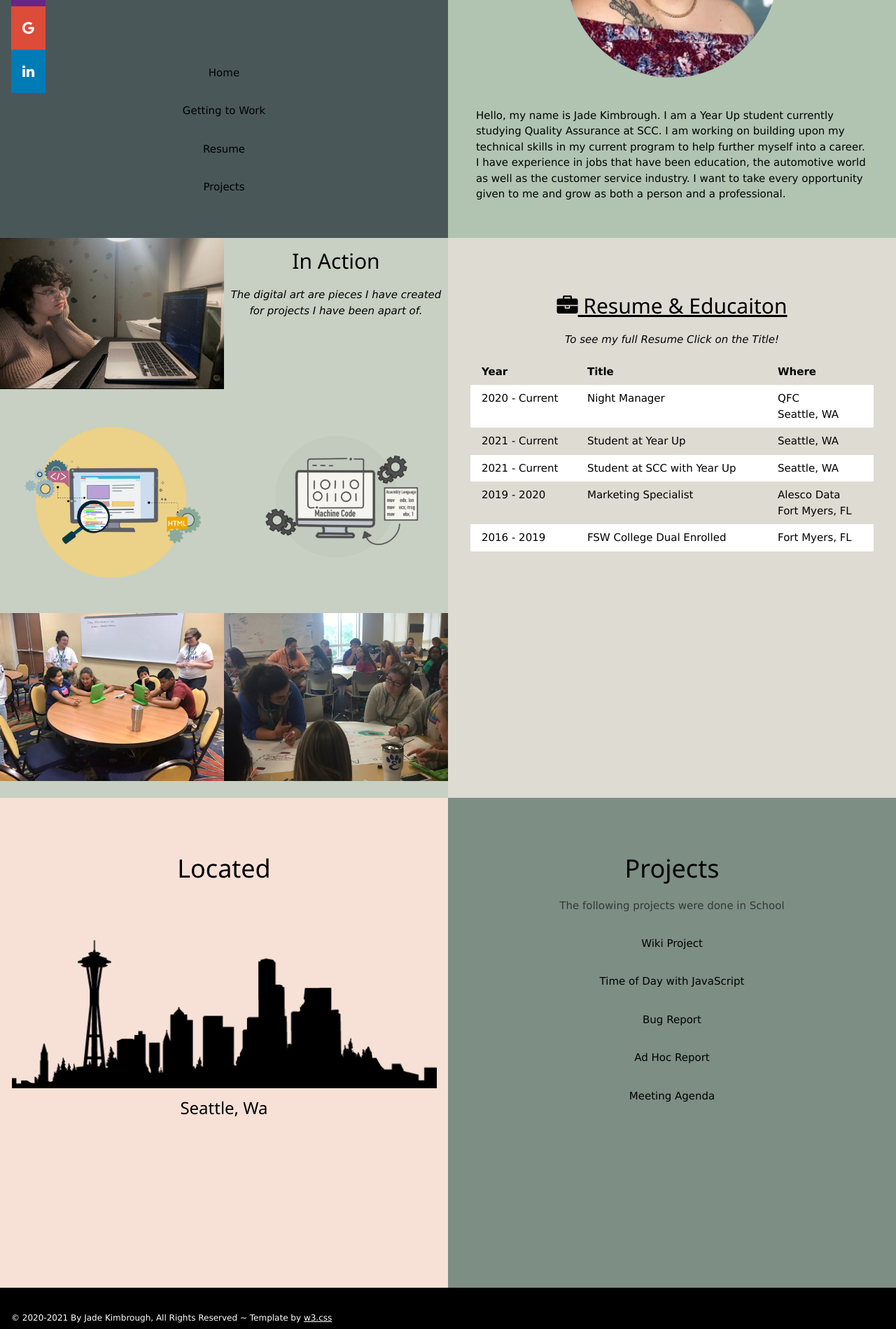
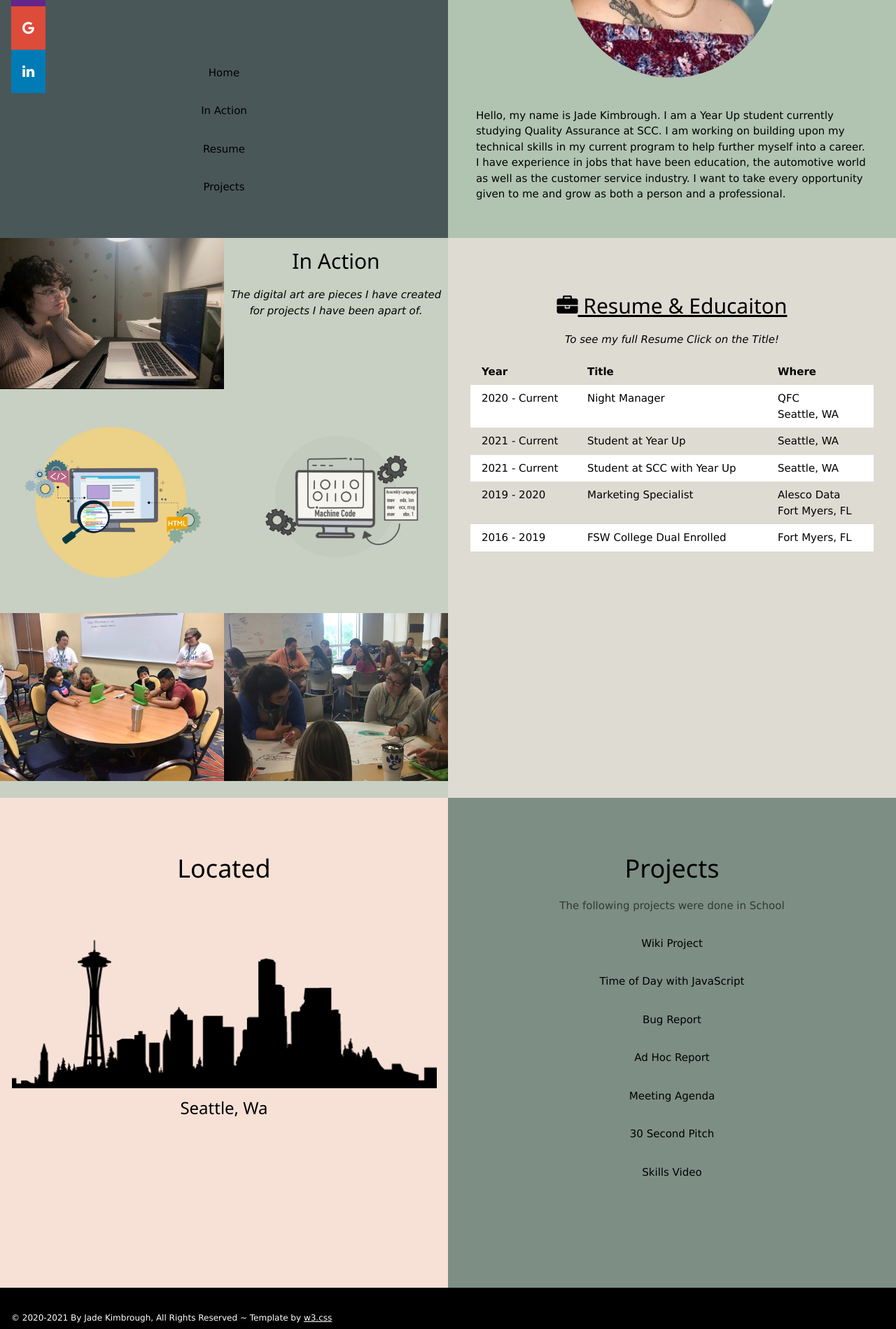
Before and after one commit to j-kimbrough/digital-portfolio1, a plain HTML site: page index.html in a window 1280 px wide. Shown: the part 360-2259 px from the top of the page at 70% size. Drawn offline with Linux system fonts and the light colour scheme.

Commit message:
Update index.html

```diff
--- a/index.html
+++ b/index.html
@@ -26,7 +26,7 @@
   </div>
     <div>
       <a href="#" class="w3-button w3-block w3-hover-blue-grey w3-padding-16">Home</a>
-      <a href="#work" class="w3-button w3-block w3-hover-teal w3-padding-16">Getting to Work</a>
+      <a href="#work" class="w3-button w3-block w3-hover-teal w3-padding-16">In Action</a>
       <a href="#work" class="w3-button w3-block w3-hover-dark-grey w3-padding-16">Resume</a>
       <a href="#contact" class="w3-button w3-block w3-hover-brown w3-padding-16">Projects</a>
     </div>
@@ -139,8 +139,10 @@
         <a href="https://j-kimbrough.github.io/time-of-day/" target="_blank" class="w3-button w3-block w3-hover-blue-grey w3-padding-16">Time of Day with JavaScript</a>
        <a href="https://docs.google.com/document/d/1g92hw7nmbb_a_z0Y6UOzcNWu1tt6eU9VBv-OhoUHPNY/edit?usp=sharing" target="_blank" class="w3-button w3-block w3-hover-blue-grey w3-padding-16">Bug Report</a>
        <a href="https://drive.google.com/file/d/12APHUKWTx152xm7ZCf7JjbOrjPEyyhht/view?usp=sharing" target="_blank" class="w3-button w3-block w3-hover-blue-grey w3-padding-16">Ad Hoc Report</a>
-        <a href="https://drive.google.com/file/d/1BoUc2ewvVMF7lDbshNoxUpko8T_4QStA/view?usp=sharing" target="_blank" class="w3-button w3-block w3-hover-blue-grey w3-padding-16">Meeting Agenda</a>
-      </div>
+       <a href="https://drive.google.com/file/d/1BoUc2ewvVMF7lDbshNoxUpko8T_4QStA/view?usp=sharing" target="_blank" class="w3-button w3-block w3-hover-blue-grey w3-padding-16">Meeting Agenda</a>
+       <a href="https://drive.google.com/file/d/1sFh83RP93veaT6O0iI0pJuOEXXJ_xrcQ/view?usp=sharing" target="_blank" class="w3-button w3-block w3-hover-blue-grey w3-padding-16">30 Second Pitch</a>
+       <a href="https://drive.google.com/file/d/1lGYyNvw32xsocyEcbbcf_EN0-o2Vfx6G/view?usp=sharing" target="_blank" class="w3-button w3-block w3-hover-blue-grey w3-padding-16">Skills Video</a>
+	</div>
     </div>
 
     </div>
```
